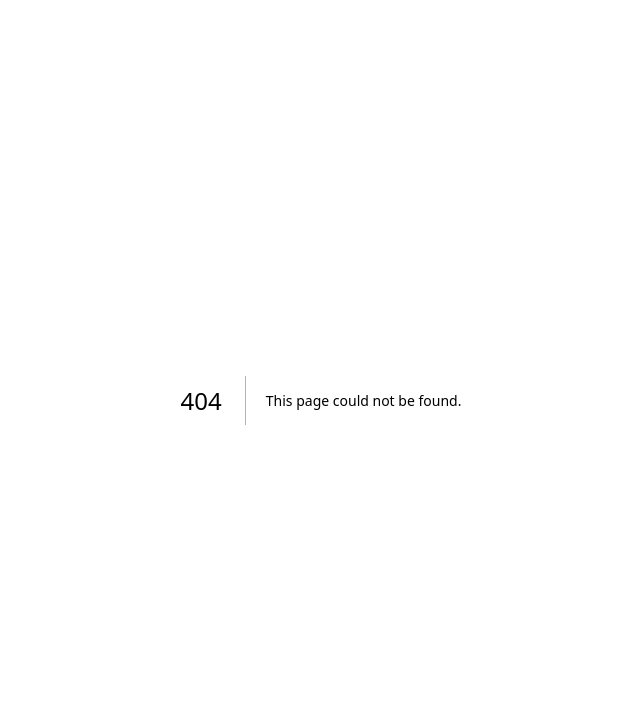
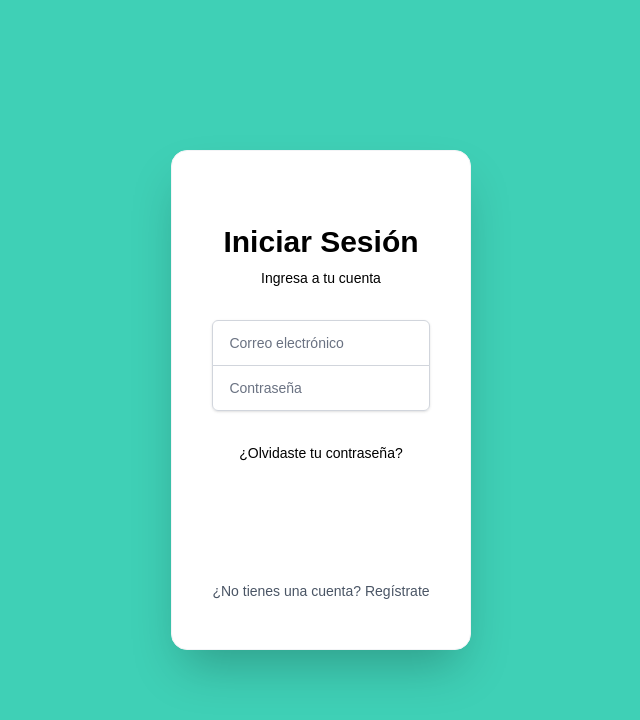
Before and after one commit to monsearaMatt/famed_becados, a Next.js app in the folder frontend_pc/: page /Login in a window 1280 px wide. Before the commit this address had no page. Shown: the top 720 px of the page, without its empty margins (319-959 px from the left). Built offline with nearby package versions, Linux system fonts and the light colour scheme.

Commit message:
creación ruta login 1er

```diff
--- /dev/null
+++ b/frontend_pc/app/Login/page.tsx
@@ -0,0 +1,125 @@
+// components/LoginForm.tsx
+'use client';
+
+import { useState } from 'react';
+import { useRouter } from 'next/navigation';
+
+export default function LoginForm() {
+  const [email, setEmail] = useState('');
+  const [password, setPassword] = useState('');
+  const [isLoading, setIsLoading] = useState(false);
+  const router = useRouter();
+
+  const handleSubmit = async (e: React.FormEvent) => {
+    e.preventDefault();
+    setIsLoading(true);
+
+
+    try {
+
+      console.log({ email, password });
+      await new Promise(resolve => setTimeout(resolve, 1000));
+      router.push('/dashboard');
+    } catch (error) {
+      console.error('Error en login:', error);
+    } finally {
+      setIsLoading(false);
+    }
+  };
+
+  return (
+
+    <div className="min-h-screen flex items-center justify-center bg-[#3FD0B6] py-12 px-4 sm:px-6 lg:px-8">
+        <div className="bg-white rounded-2xl shadow-2xl p-10 border border-gray-100 min-h-[500px] flex flex-col justify-center">
+
+      <div className="w-full max-w-lg space-y-8">
+        <div className="text-center">
+          <h2 className="mt-6 text-3xl font-extrabold text-black   ">
+            Iniciar Sesión
+          </h2>
+          <p className="mt-2 text-sm text-black">
+            Ingresa a tu cuenta
+          </p>
+        </div>
+
+
+          <form className="space-y-8" onSubmit={handleSubmit}>
+            <div className="rounded-md shadow-sm -space-y-px">
+
+              <div>
+                <label htmlFor="email" className="sr-only">
+                  Correo electrónico
+                </label>
+                <input
+                  id="email"
+                  name="email"
+                  type="email"
+                  autoComplete="email"
+                  required
+                  value={email}
+                  onChange={(e) => setEmail(e.target.value)}
+                  className="relative block w-full px-4 py-3 border border-gray-300 placeholder-gray-500 text-gray-900 rounded-t-md focus:outline-none focus:ring-corte-1 focus:border-corte-1 focus:z-10 text-sm"
+                  placeholder="Correo electrónico"
+                />
+              </div>
+
+
+              <div>
+                <label htmlFor="password" className="sr-only">
+                  Contraseña
+                </label>
+                <input
+                  id="password"
+                  name="password"
+                  type="password"
+                  autoComplete="current-password"
+                  required
+                  value={password}
+                  onChange={(e) => setPassword(e.target.value)}
+                  className="relative block w-full px-4 py-3 border border-gray-300 placeholder-gray-500 text-gray-900 rounded-b-md focus:outline-none focus:ring-corte-1 focus:border-corte-1 focus:z-10 text-sm"
+                  placeholder="Contraseña"
+                />
+              </div>
+            </div>
+
+
+            <div className="flex items-center justify-center">
+
+
+              <div className="text-sm">
+                <a href="#" className="font-medium text-corte-2 hover:text-corte-3 justify-center text-black">
+                  ¿Olvidaste tu contraseña?
+                </a>
+              </div>
+            </div>
+
+
+            <div>
+              <button
+                type="submit"
+                disabled={isLoading}
+                className="group relative w-full flex justify-center py-3 px-4 border border-transparent text-lg font-medium rounded-md text-white bg-corte-1 hover:bg-corte-2 focus:outline-none focus:ring-2 focus:ring-offset-2 focus:ring-corte-3 disabled:opacity-50 disabled:cursor-not-allowed transition-colors duration-200"
+              >
+                {isLoading ? (
+                  <div className="animate-spin rounded-full h-6 w-6 border-b-2 border-white"></div>
+                ) : (
+                  'Iniciar Sesión'
+                )}
+              </button>
+            </div>
+
+
+            <div className="text-center">
+              <p className="text-sm text-gray-600">
+                ¿No tienes una cuenta?{' '}
+                <a href="/register" className="font-medium text-corte-1 hover:text-corte-2">
+                  Regístrate
+                </a>
+              </p>
+            </div>
+          </form>
+        </div>
+      </div>
+    </div>
+  );
+}
```
